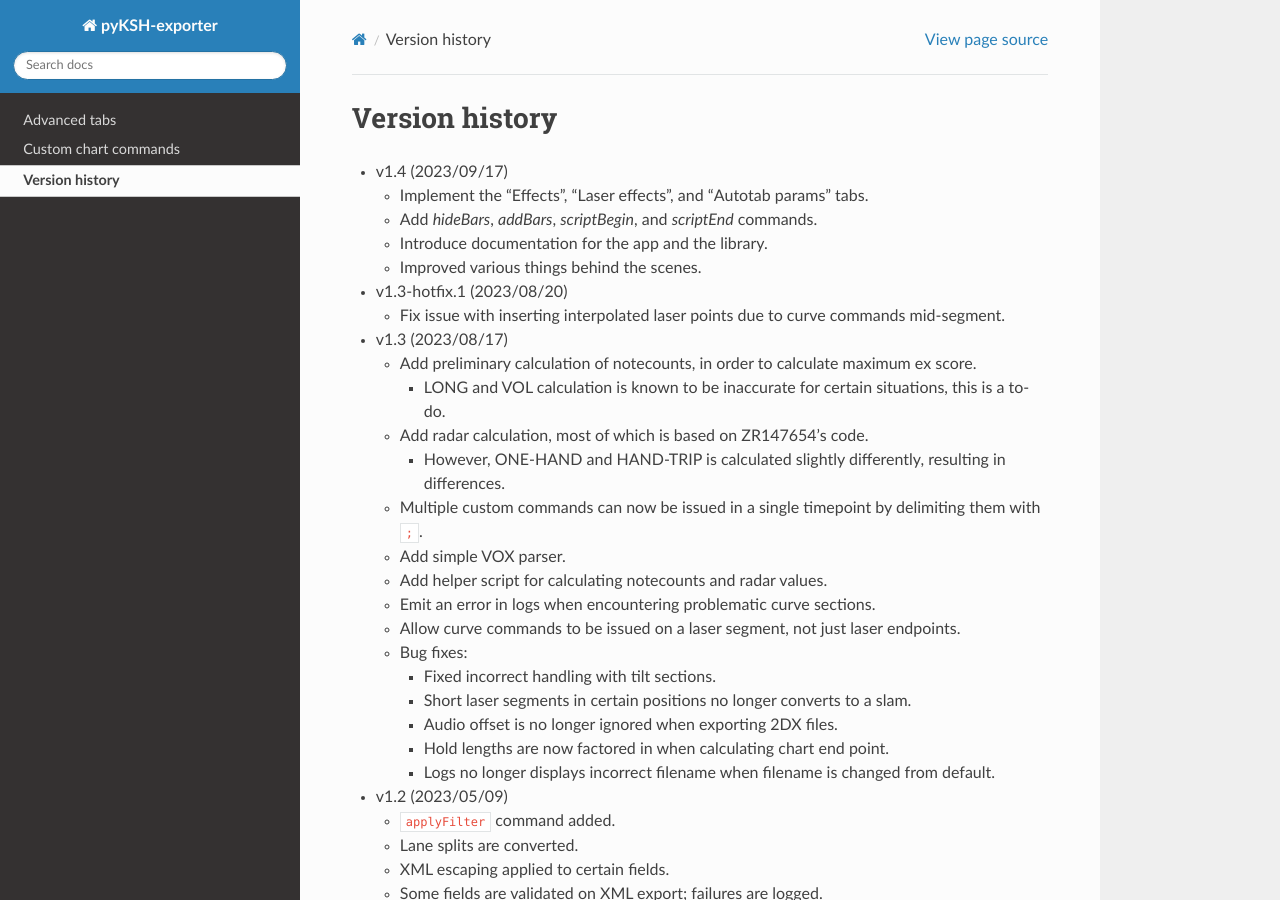
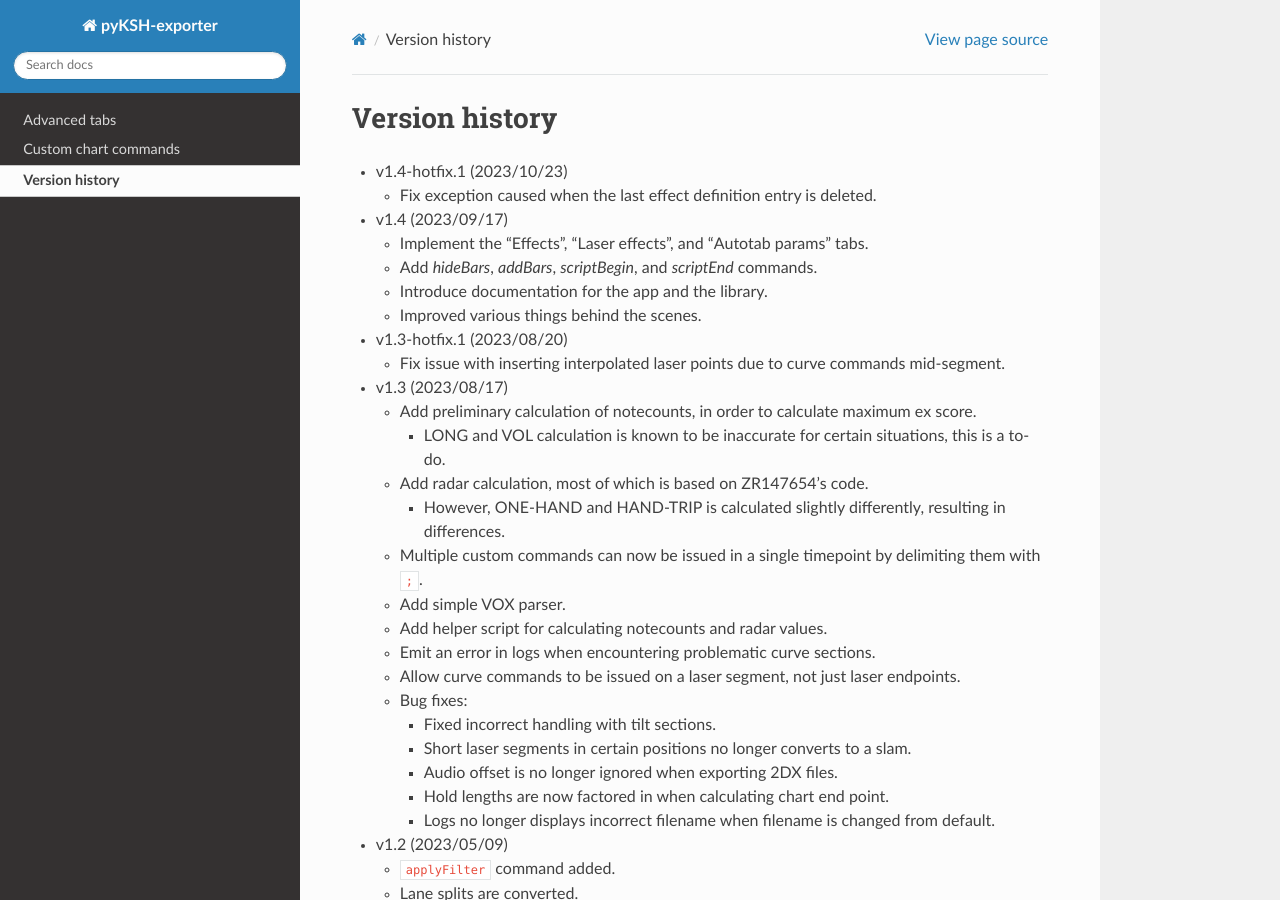
Before and after one commit to silverhawke249/pyKSH-exporter, a Sphinx documentation site: the page built from docs/source/version-history.rst, in a window 1280 px wide and 900 px high. Built offline with Sphinx 7.4.7 and the Read the Docs theme 2.0.0, drawn with Linux system fonts in a browser that asks for light colours.

Commit message:
Add v1.4-hotfix.1 changelogs

```diff
--- a/docs/source/version-history.rst
+++ b/docs/source/version-history.rst
@@ -1,5 +1,9 @@
 Version history
 ===============
+
+* v1.4-hotfix.1 (2023/10/23)
+
+  * Fix exception caused when the last effect definition entry is deleted.
 
 * v1.4 (2023/09/17)
 
```
Also changed, not shown: README.md (+2 -0 lines).
